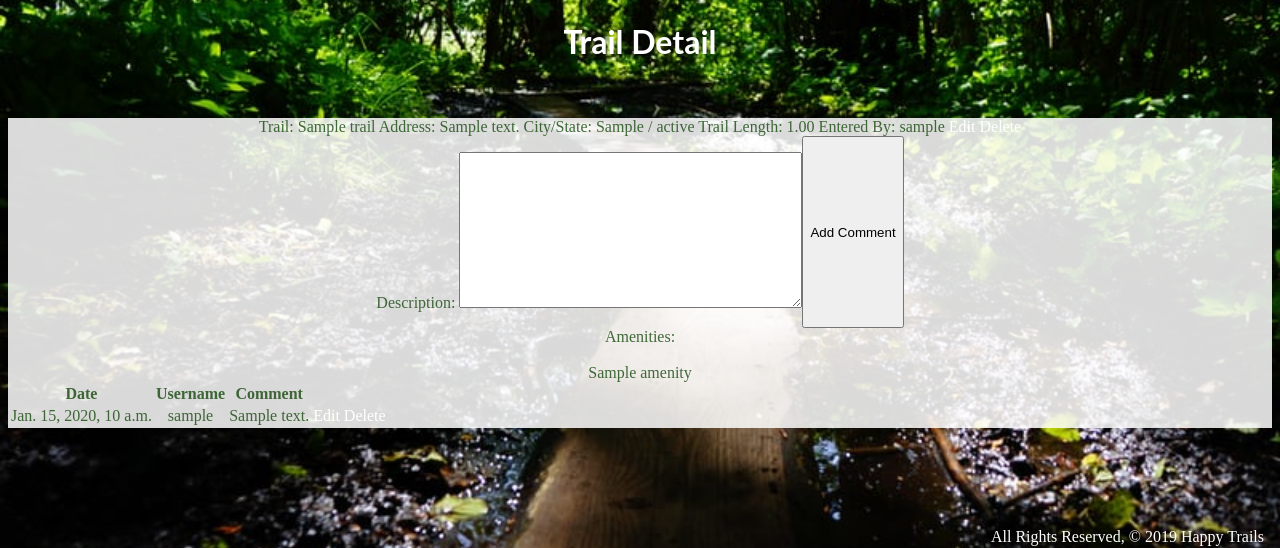
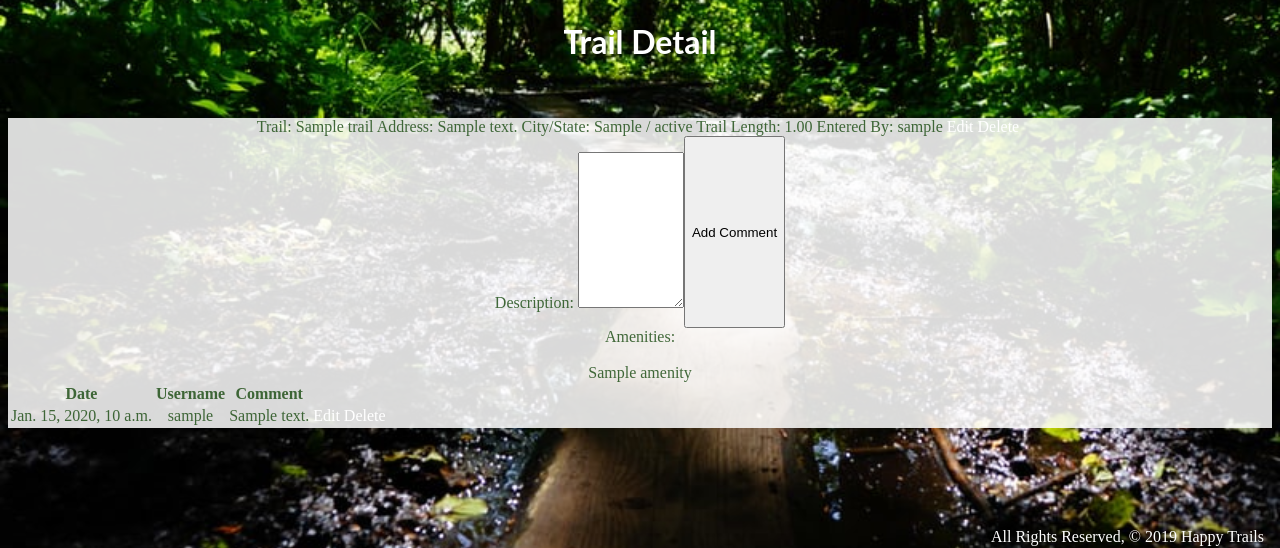
Before and after one commit to awojdyla89/Happy-Trails, a Django app: page /trails/1/ in a window 1280 px wide. Shown: the part 226-774 px from the top of the page. Run offline with Django 3.2, Linux system fonts and the light colour scheme; a user stored in the database is signed in; tables that the repository leaves empty hold one stand-in row (values such as "Sample post").

Commit message:
adds a few changes

```diff
--- a/main_app/static/css/style.css
+++ b/main_app/static/css/style.css
@@ -182,3 +182,7 @@ form{
 .my_trails{
   color: white;
 }
+
+textarea {
+  width: 100px
+}
--- a/main_app/templates/trails/detail.html
+++ b/main_app/templates/trails/detail.html
@@ -16,7 +16,7 @@
         {% if trail.user == request.user %}
         <a href="{% url 'trails_delete' trail.id %}">Delete</a>
         {% endif %}
-
+<img src="" alt="">
 <br>
 <div>
     <form action="{% url 'add_comment' trail.id %}" method="POST">
```
